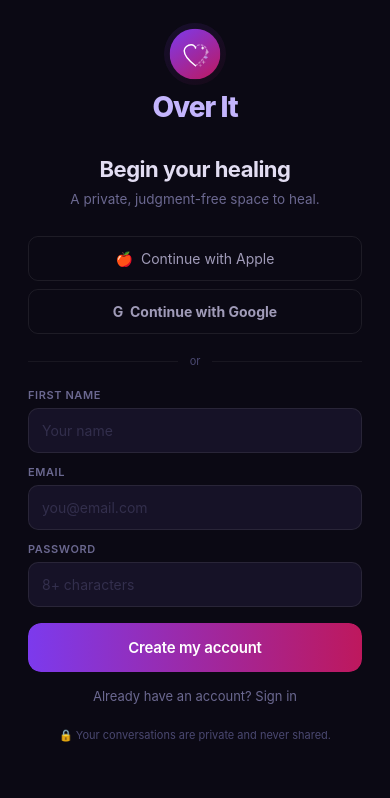
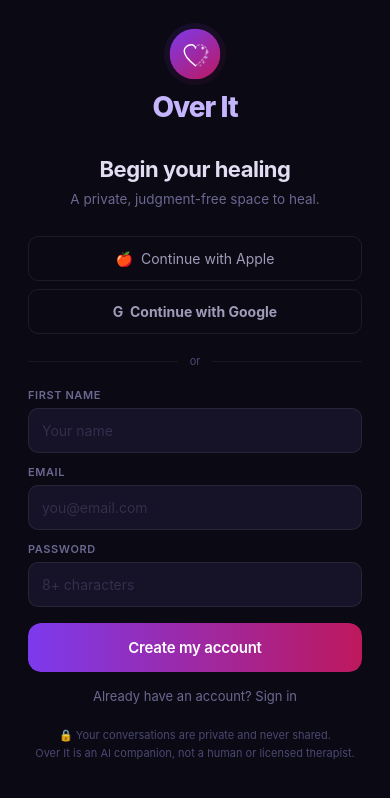
Before and after one commit to ViralmediaServices/over-it, a React Native app in the folder overit-native/: screen / in a window 390 px wide. Shown: the top 798 px of the page. Built offline with nearby package versions, Linux system fonts and the light colour scheme; what expo-notifications would draw is missing.

Commit message:
Add AI disclosure notices and legal pages (privacy policy, terms of service)

```diff
--- a/overit-native/src/screens/AuthScreen.js
+++ b/overit-native/src/screens/AuthScreen.js
@@ -127,7 +127,7 @@ export default function AuthScreen({ onDone }) {
           >
             <Text style={styles.toggleText}>{mode === 'signup' ? 'Already have an account? Sign in' : 'New here? Create an account'}</Text>
           </TouchableOpacity>
-          <Text style={styles.legal}>🔒 Your conversations are private and never shared.</Text>
+          <Text style={styles.legal}>🔒 Your conversations are private and never shared.{'\n'}Over It is an AI companion, not a human or licensed therapist.</Text>
         </ScrollView>
       </KeyboardAvoidingView>
     </SafeAreaView>
--- a/overit-native/src/screens/ChatScreen.js
+++ b/overit-native/src/screens/ChatScreen.js
@@ -347,7 +347,7 @@ export default function ChatScreen({ initProfile, firstMsg }) {
             </TouchableOpacity>
           </View>
           <Text style={styles.legal}>
-            Not a substitute for professional mental health care.{' '}
+            You're chatting with an AI, not a human. Not a substitute for professional mental health care.{' '}
             <Text style={{ color: '#5a3f82' }}>In crisis? Call or text 988.</Text>
           </Text>
         </View>
```
Also changed, not shown: 2 other files (tests, documents, lock files or other folders).
